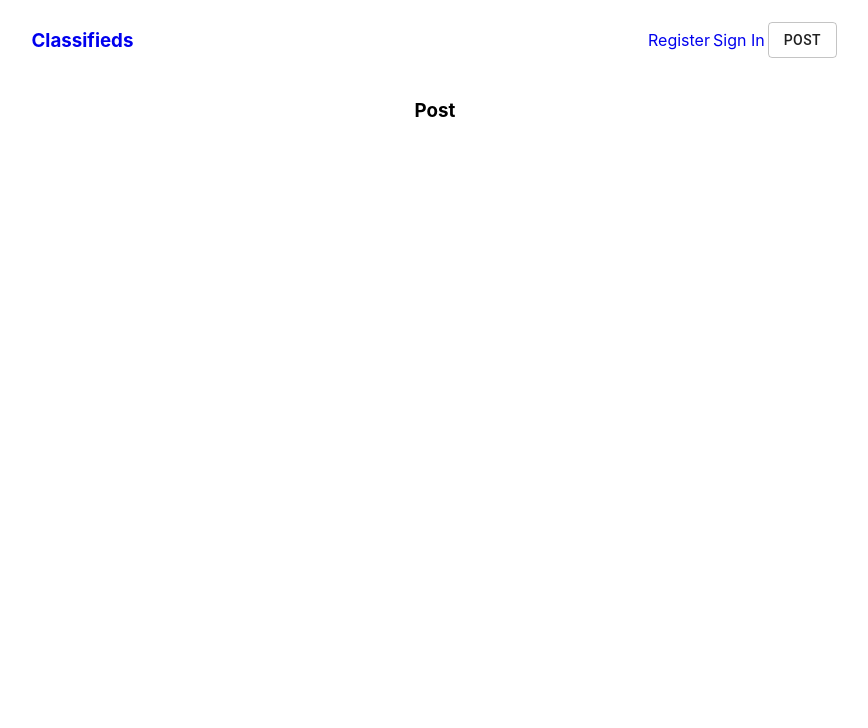
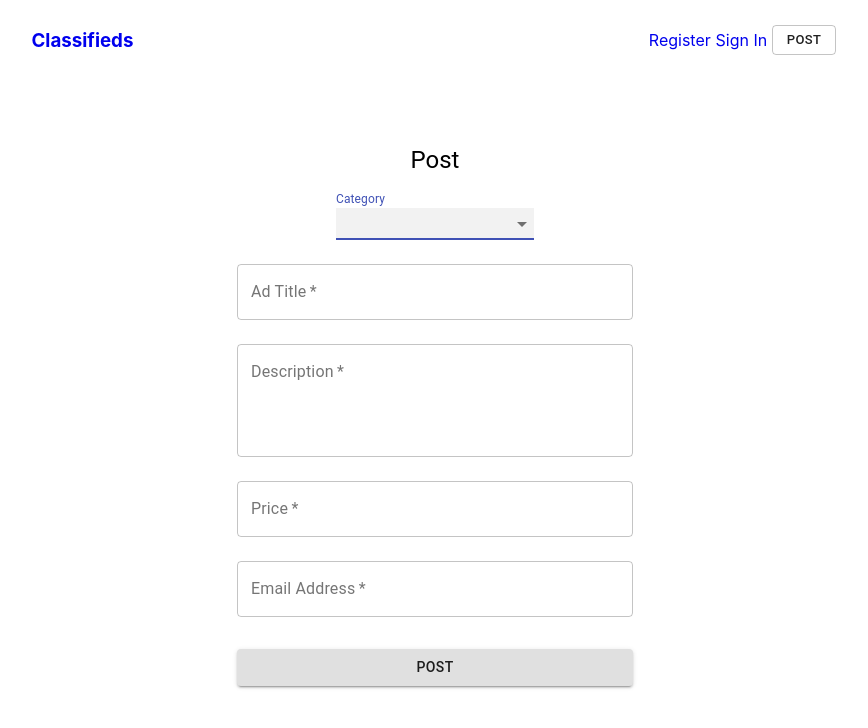
Before and after one commit to johncabang/classifieds, a React (Create React App) app in the folder client/: page /post in a window 1280 px wide. Shown: the top 728 px of the page, without its empty margins (205-1073 px from the left). Built offline with nearby package versions, Linux system fonts and the light colour scheme.

Commit message:
Add post component

```diff
--- a/client/src/App.js
+++ b/client/src/App.js
@@ -1,8 +1,8 @@
 import "./App.css";
 import Home from "./components/pages/Home";
+import Register from "./components/pages/Register";
 import Signin from "./components/pages/Signin";
 import Post from "./components/pages/Post";
-import Register from "./components/pages/Register";
 import Navbar from "./Navbar";
 
 import { BrowserRouter as Router, Switch, Route } from "react-router-dom";
--- a/client/src/Navbar.js
+++ b/client/src/Navbar.js
@@ -1,6 +1,4 @@
 import React from "react";
-// import InputBase from "@material-ui/core/InputBase";
-// import SearchIcon from "@material-ui/icons/Search";
 
 import { Link } from "react-router-dom";
 import { Button } from "@material-ui/core";
@@ -13,12 +11,6 @@
       <Link className="navbar__links" to="/">
         <h3>Classifieds</h3>
       </Link>
-      {/* <div className="navbar__search">
-        <div className="navbar__searchIcon">
-          <SearchIcon />
-        </div>
-        <InputBase placeholder="Search for anything..." />
-      </div> */}
       <ul className="navbar__right__links">
         <Link className="navbar__links" to="register">
           <li>Register</li>
@@ -27,7 +19,9 @@
           <li>Sign In</li>
         </Link>
         <Link className="navbar__links navbar__post" to="post">
-          <Button variant="outlined">Post</Button>
+          <Button variant="outlined" size="small">
+            Post
+          </Button>
         </Link>
       </ul>
     </navbar>
--- a/client/src/components/pages/Post.js
+++ b/client/src/components/pages/Post.js
@@ -1,9 +1,153 @@
+// import React from "react";
+
+// function Post() {
+//   return (
+//     <>
+//       <h3>Post</h3>
+//     </>
+//   );
+// }
+
+// export default Post;
 import React from "react";
+import Button from "@material-ui/core/Button";
+import TextField from "@material-ui/core/TextField";
+import Typography from "@material-ui/core/Typography";
+import { makeStyles } from "@material-ui/core/styles";
+import Container from "@material-ui/core/Container";
+import InputLabel from "@material-ui/core/InputLabel";
+import MenuItem from "@material-ui/core/MenuItem";
+import FormControl from "@material-ui/core/FormControl";
+import Select from "@material-ui/core/Select";
+// import Hero from "../Hero";
+
+const useStyles = makeStyles((theme) => ({
+  paper: {
+    marginTop: theme.spacing(8),
+    display: "flex",
+    flexDirection: "column",
+    alignItems: "center",
+  },
+  form: {
+    width: "100%", // Fix IE 11 issue.
+    marginTop: theme.spacing(1),
+  },
+  submit: {
+    margin: theme.spacing(3, 0, 2),
+  },
+  formControl: {
+    width: "50%",
+    margin: theme.spacing(1),
+    justifyContent: "flex-start",
+  },
+  selectEmpty: {
+    marginTop: theme.spacing(2),
+  },
+}));
 
 function Post() {
+  const classes = useStyles();
+  const [category, setCategory] = React.useState("");
+
+  const handleChange = (event) => {
+    setCategory(event.target.value);
+  };
   return (
     <>
-      <h3>Post</h3>
+      {/* <Hero /> */}
+      <Container component="main" maxWidth="xs">
+        <div className={classes.paper}>
+          <Typography component="h1" variant="h5">
+            Post
+          </Typography>
+          <form className={classes.form} noValidate>
+            <FormControl className={classes.formControl}>
+              <InputLabel id="demo-simple-select-label">Category</InputLabel>
+              <Select
+                labelId="demo-simple-select-label"
+                id="demo-simple-select"
+                value={category}
+                onChange={handleChange}
+                autoFocus
+              >
+                <MenuItem value="" disabled>
+                  Category
+                </MenuItem>
+                <MenuItem value={10}>Arts & Collectibles</MenuItem>
+                <MenuItem value={20}>Books</MenuItem>
+                <MenuItem value={30}>Cameras</MenuItem>
+                <MenuItem value={30}>Clothing</MenuItem>
+                <MenuItem value={30}>Computers</MenuItem>
+                <MenuItem value={30}>Electronics</MenuItem>
+                <MenuItem value={30}>Free Stuff</MenuItem>
+                <MenuItem value={30}>Home</MenuItem>
+                <MenuItem value={30}>Phones</MenuItem>
+                <MenuItem value={30}>Sporting Goods</MenuItem>
+                <MenuItem value={30}>Tools</MenuItem>
+                <MenuItem value={30}>Toys</MenuItem>
+                <MenuItem value={30}>Video Games & Consoles</MenuItem>
+                <MenuItem value={30}>Other</MenuItem>
+              </Select>
+            </FormControl>
+
+            <TextField
+              variant="outlined"
+              margin="normal"
+              required
+              fullWidth
+              id="adTitle"
+              label="Ad Title"
+              name="adTitle"
+            />
+
+            <TextField
+              variant="outlined"
+              margin="normal"
+              required
+              fullWidth
+              name="description"
+              label="Description"
+              type="description"
+              id="description"
+              multiline
+              rows={4}
+              rowsMax={6}
+            />
+
+            <TextField
+              variant="outlined"
+              margin="normal"
+              required
+              fullWidth
+              name="price"
+              label="Price"
+              type="price"
+              id="price"
+            />
+
+            <TextField
+              variant="outlined"
+              margin="normal"
+              required
+              fullWidth
+              name="email"
+              label="Email Address"
+              type="email"
+              id="email"
+            />
+
+            <Button
+              type="submit"
+              fullWidth
+              variant="contained"
+              color="white"
+              className={classes.submit}
+            >
+              Post
+            </Button>
+          </form>
+        </div>
+      </Container>
     </>
   );
 }
--- a/client/src/components/pages/Register.js
+++ b/client/src/components/pages/Register.js
@@ -1,6 +1,5 @@
 import React from "react";
 import Button from "@material-ui/core/Button";
-import CssBaseline from "@material-ui/core/CssBaseline";
 import TextField from "@material-ui/core/TextField";
 import Link from "@material-ui/core/Link";
 import Grid from "@material-ui/core/Grid";
@@ -29,7 +28,6 @@
 
   return (
     <Container component="main" maxWidth="xs">
-      <CssBaseline />
       <div className={classes.paper}>
         <Typography component="h1" variant="h5">
           Register
@@ -46,6 +44,7 @@
                 id="firstName"
                 label="First Name"
                 autoFocus
+                className="register__textfield"
               />
             </Grid>
             <Grid item xs={12} sm={6}>
@@ -87,7 +86,7 @@
             type="submit"
             fullWidth
             variant="contained"
-            color="primary"
+            color="white"
             className={classes.submit}
           >
             Register
--- a/client/src/components/pages/Signin.js
+++ b/client/src/components/pages/Signin.js
@@ -1,6 +1,5 @@
 import React from "react";
 import Button from "@material-ui/core/Button";
-import CssBaseline from "@material-ui/core/CssBaseline";
 import TextField from "@material-ui/core/TextField";
 import FormControlLabel from "@material-ui/core/FormControlLabel";
 import Checkbox from "@material-ui/core/Checkbox";
@@ -34,7 +33,6 @@
     <>
       {/* <Hero /> */}
       <Container component="main" maxWidth="xs">
-        <CssBaseline />
         <div className={classes.paper}>
           <Typography component="h1" variant="h5">
             Sign in
@@ -70,7 +68,7 @@
               type="submit"
               fullWidth
               variant="contained"
-              color="primary"
+              color="white"
               className={classes.submit}
             >
               Sign in
```
Also changed, not shown: client/src/App.css (+0 -20 lines), 2 other files (tests, documents, lock files or other folders).
